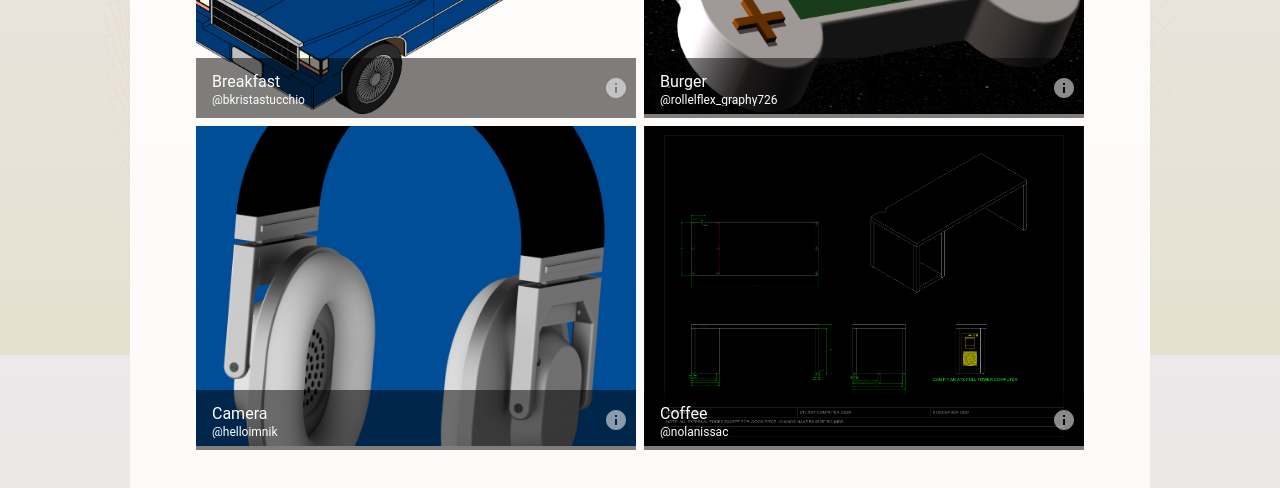
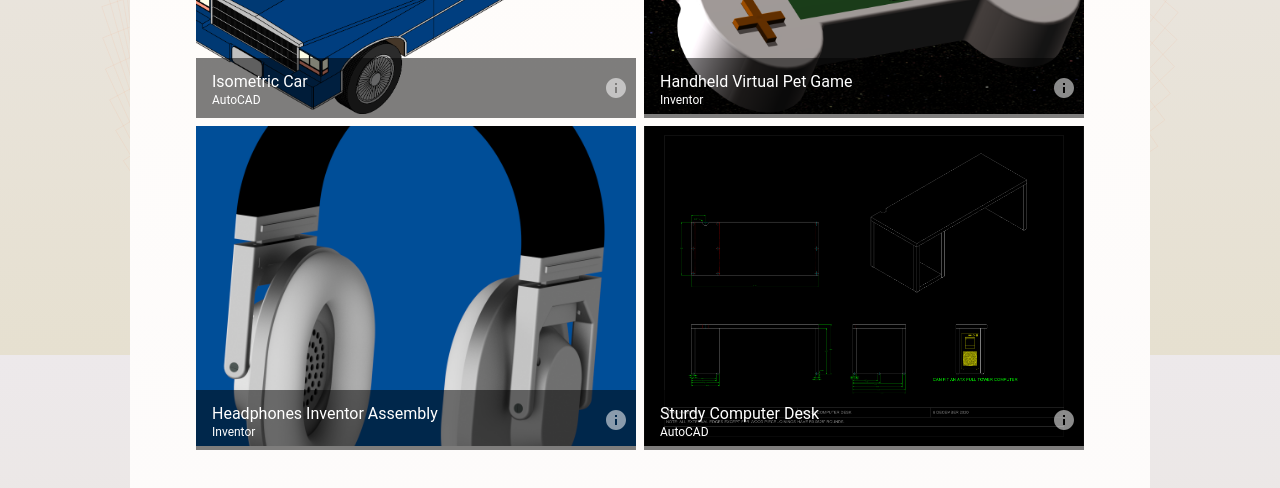
Before and after one commit to M-Valentino/M-Valentino_Node, a Next.js app: page /portfolio in a window 1280 px wide. Shown: the part 445-933 px from the top of the page. Built offline with nearby package versions, Linux system fonts and the light colour scheme.

Commit message:
moved portfolio data to its own file

```diff
--- /dev/null
+++ b/src/consts/portfolioItems.js
@@ -0,0 +1,27 @@
+const PROGRAMS = {
+  autoCAD: "AutoCAD",
+  inventor: "Inventor",
+}
+
+export const PORTFOLIO_ITEMS = [
+  {
+    name: "cad_car_isometric.png",
+    title: "Isometric Car",
+    programUsed: PROGRAMS.autoCAD,
+  },
+  {
+    name: "comming_soon_to_a_store_near_you.png",
+    title: "Handheld Virtual Pet Game",
+    programUsed: PROGRAMS.inventor,
+  },
+  {
+    name: "headphones_housing_inventor_assembly.png",
+    title: "Headphones Inventor Assembly",
+    programUsed: PROGRAMS.inventor,
+  },
+  {
+    name: "sturdy_computer_desk.png",
+    title: "Sturdy Computer Desk",
+    programUsed: PROGRAMS.autoCAD,
+  },
+];
--- a/src/pages/portfolio.jsx
+++ b/src/pages/portfolio.jsx
@@ -12,6 +12,7 @@ import { CustomHead } from "@/components/layout/CustomHead";
 import { CustomPaper } from "@/components/layout/CustomPaper";
 import { MainWrapper } from "@/components/layout/MainWrapper";
 import { MainHeading } from "@/components/layout/Headings";
+import { PORTFOLIO_ITEMS } from "@/consts/portfolioItems";
 
 export default function Portfolio() {
   return (
@@ -25,7 +26,7 @@ export default function Portfolio() {
             Inventor.
           </Typography>
           <Grid container spacing={1} justifyContent="center">
-            {itemData.map((item) => (
+            {PORTFOLIO_ITEMS.map((item) => (
               <Grid item>
                 <ImageListItem key={item.name}>
                   <Image
@@ -38,7 +39,7 @@ export default function Portfolio() {
                   />
                   <ImageListItemBar
                     title={item.title}
-                    subtitle={item.author}
+                    subtitle={item.programUsed}
                     actionIcon={
                       <IconButton
                         sx={{ color: "rgba(255, 255, 255, 0.54)" }}
@@ -57,26 +58,3 @@ export default function Portfolio() {
     </>
   );
 }
-
-const itemData = [
-  {
-    name: "cad_car_isometric.png",
-    title: "Breakfast",
-    author: "@bkristastucchio",
-  },
-  {
-    name: "comming_soon_to_a_store_near_you.png",
-    title: "Burger",
-    author: "@rollelflex_graphy726",
-  },
-  {
-    name: "headphones_housing_inventor_assembly.png",
-    title: "Camera",
-    author: "@helloimnik",
-  },
-  {
-    name: "sturdy_computer_desk.png",
-    title: "Coffee",
-    author: "@nolanissac",
-  },
-];
```
